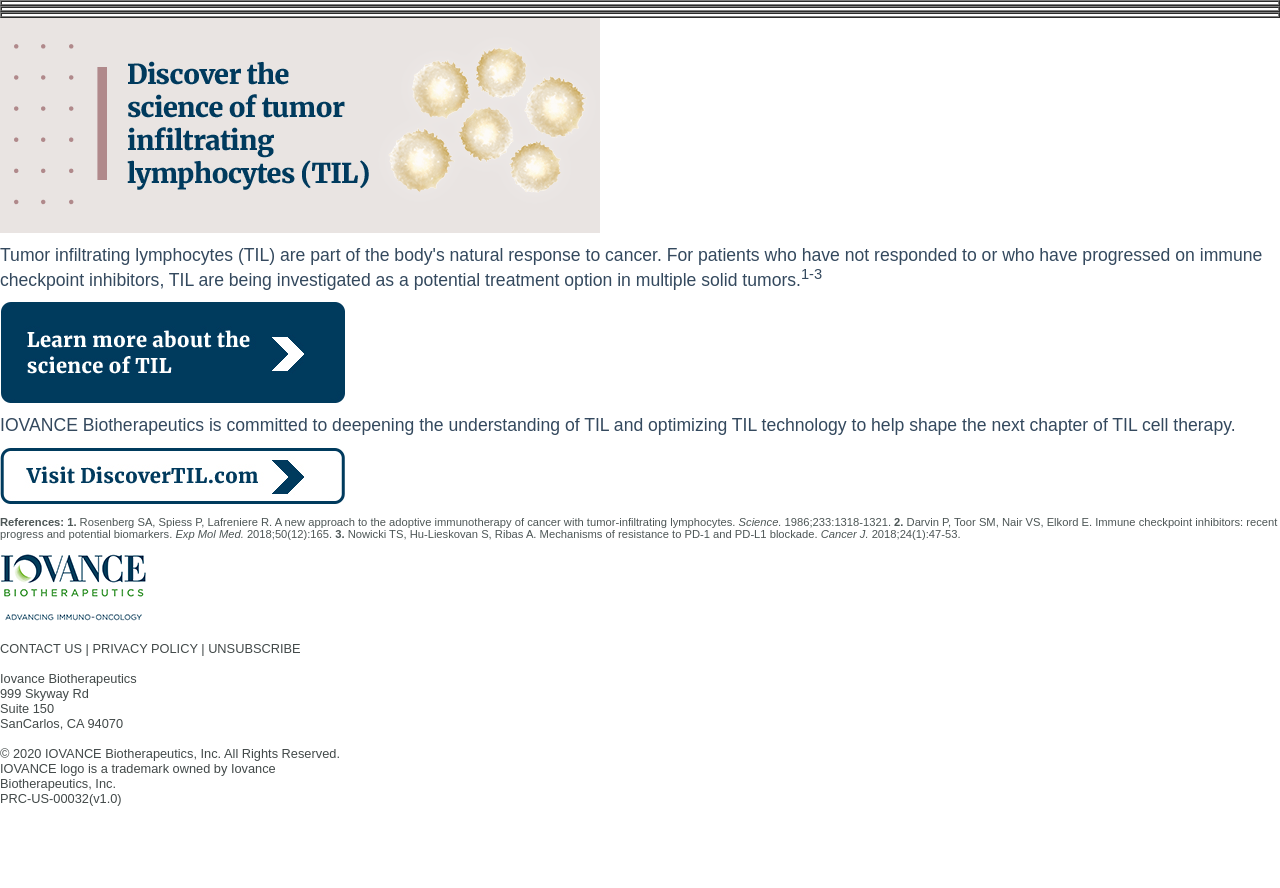
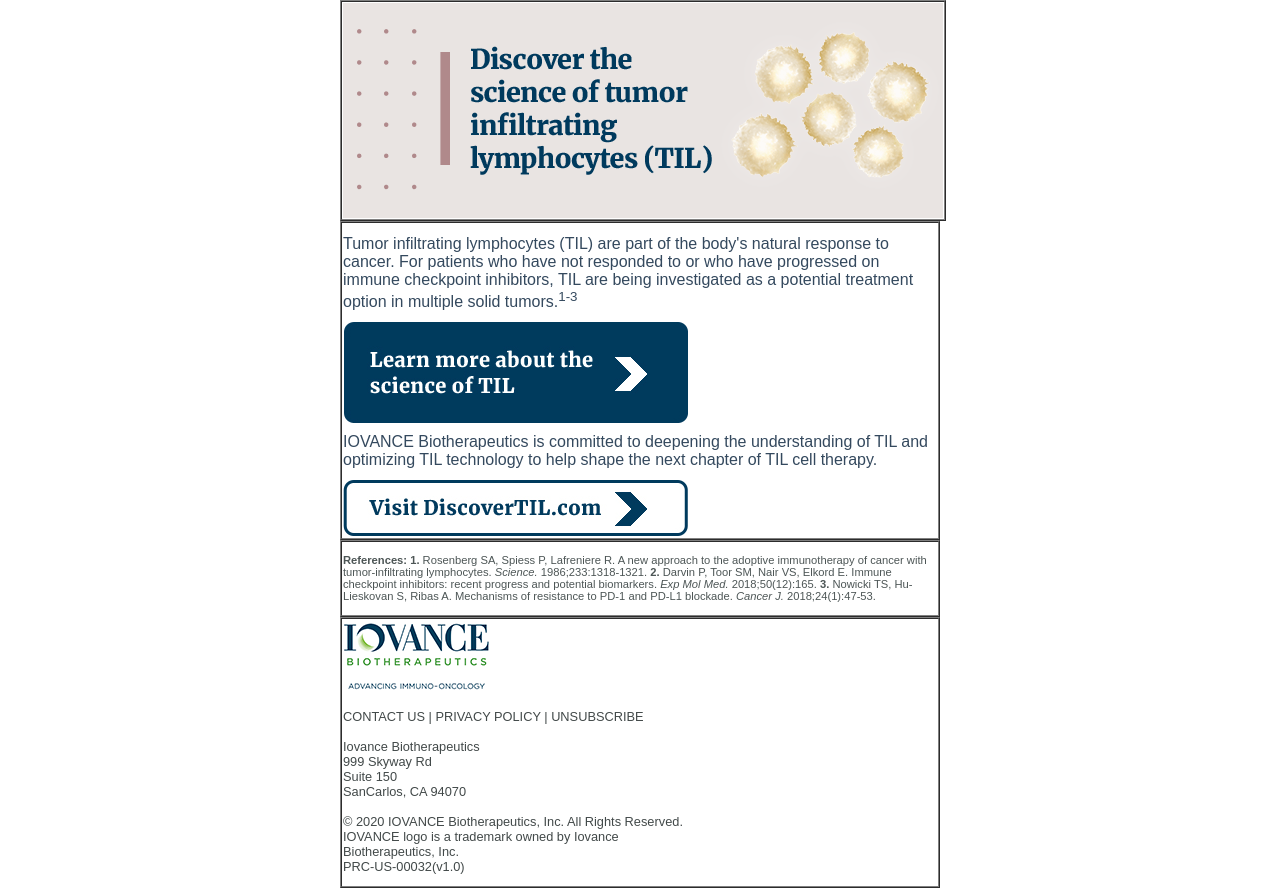
Before and after one commit to savannaac/responsive-email, a plain HTML site: page index.html in a window 1280 px wide. Before the commit the page ends 835 px from the top, so only its background shows below. Drawn offline with Linux system fonts and the light colour scheme.

Commit message:
inserts table data

```diff
--- a/index.html
+++ b/index.html
@@ -18,11 +18,14 @@
         body {
             background-color: #fff;
             font-family: Arial, Helvetica, sans-serif;
+            margin: auto;
+            padding: 0;
+            width: 600px;
         }
 
         h1 {
             color: #34495E;
-            font-size: 1.1rem;
+            font-size: 1rem;
             font-weight: 100;
         }
 
@@ -42,20 +45,48 @@
 
 </head>
 
-<body style="padding:0; margin:0">
+<body>
 
    <!-- Header -->
     <table role="presentation" border="1px solid" cellspacing="0" width="100%">
         <tr>
             <td>
+                <img src="public/images/til_03.png">
             </td>
         </tr>
     </table>
 
-    <!-- Body -->
+    <!-- Body 1 -->
     <table role="presentation" border="1px solid" cellspacing="0" width="100%">
         <tr>
             <td>
+                <h1>Tumor infiltrating lymphocytes (TIL) are part of the body's natural response to cancer. For patients who have not responded to or who have progressed on immune checkpoint inhibitors, TIL are being investigated as a potential treatment option in multiple solid tumors.<sup>1-3</sup></h1>
+
+                <img src="public/images/learn_more_07.jpg">
+
+                <h1>
+                    IOVANCE Biotherapeutics is committed to deepening the
+                    understanding of TIL and optimizing TIL technology to help
+                    shape the next chapter of TIL cell therapy.
+                </h1>
+
+                <img src="public/images/visit_link_10.jpg">
+            </td>
+        </tr>
+    </table>
+
+    <!-- Body 2 -->
+    <table role="presentation" border="1px solid" cellspacing="0" width="100%">
+        <tr>
+            <td>
+                <h3>
+                    <b>References: 1.</b> Rosenberg SA, Spiess P, Lafreniere R. A new approach to the adoptive
+                    immunotherapy of cancer with tumor-infiltrating lymphocytes. <i>Science.</i>
+                    1986;233:1318-1321. <b>2.</b> Darvin P, Toor SM, Nair VS, Elkord E. Immune checkpoint
+                    inhibitors: recent progress and potential biomarkers. <i>Exp Mol Med.</i> 2018;50(12):165.
+                    <b>3.</b> Nowicki TS, Hu-Lieskovan S, Ribas A. Mechanisms of resistance to PD-1 and PD-L1
+                    blockade. <i>Cancer J.</i> 2018;24(1):47-53.
+                </h3>
             </td>
         </tr>
     </table>
@@ -64,33 +95,10 @@
     <table role="presentation" border="1px solid" cellspacing="0" width="100%">
         <tr>
             <td>
-        </td>
-        </tr>
-    </table>
-
-    <img src="public/images/til_03.png">
-
-    <h1>Tumor infiltrating lymphocytes (TIL) are part of the body's natural response to cancer. For patients who have not responded to or who have progressed on immune checkpoint inhibitors, TIL are being investigated as a potential treatment option in multiple solid tumors.<sup>1-3</sup></h1>
-
-    <img src="public/images/learn_more_07.jpg">
-
-    <h1>IOVANCE Biotherapeutics is committed to deepening the
-        understanding of TIL and optimizing TIL technology to help
-        shape the next chapter of TIL cell therapy.</h1>
-
-    <img src="public/images/visit_link_10.jpg">
-
-    <h3><b>References: 1.</b> Rosenberg SA, Spiess P, Lafreniere R. A new approach to the adoptive
-        immunotherapy of cancer with tumor-infiltrating lymphocytes. <i>Science.</i>
-        1986;233:1318-1321. <b>2.</b> Darvin P, Toor SM, Nair VS, Elkord E. Immune checkpoint
-        inhibitors: recent progress and potential biomarkers. <i>Exp Mol Med.</i> 2018;50(12):165.
-        <b>3.</b> Nowicki TS, Hu-Lieskovan S, Ribas A. Mechanisms of resistance to PD-1 and PD-L1
-        blockade. <i>Cancer J.</i> 2018;24(1):47-53.</h3>
-
-
                 <img src="public/images/iovance_logo_13.png">
 
-    <h2>CONTACT US | PRIVACY POLICY | UNSUBSCRIBE<br><br>
+                <h2>
+                    CONTACT US | PRIVACY POLICY | UNSUBSCRIBE<br><br>
 
                     Iovance Biotherapeutics<br>
                     999 Skyway Rd<br>
@@ -100,7 +108,15 @@
                     © 2020 IOVANCE Biotherapeutics, Inc. All Rights Reserved.<br>
                     IOVANCE logo is a trademark owned by Iovance<br>
                     Biotherapeutics, Inc.<br>
-        PRC-US-00032(v1.0)</h2><br>
+                    PRC-US-00032(v1.0)<br>
+                </h2>
+            </td>
+        </tr>
+    </table>
+
+
+
+
 
 </body>
 </html>
```
Lines whose indentation alone changed are shown as unchanged.
